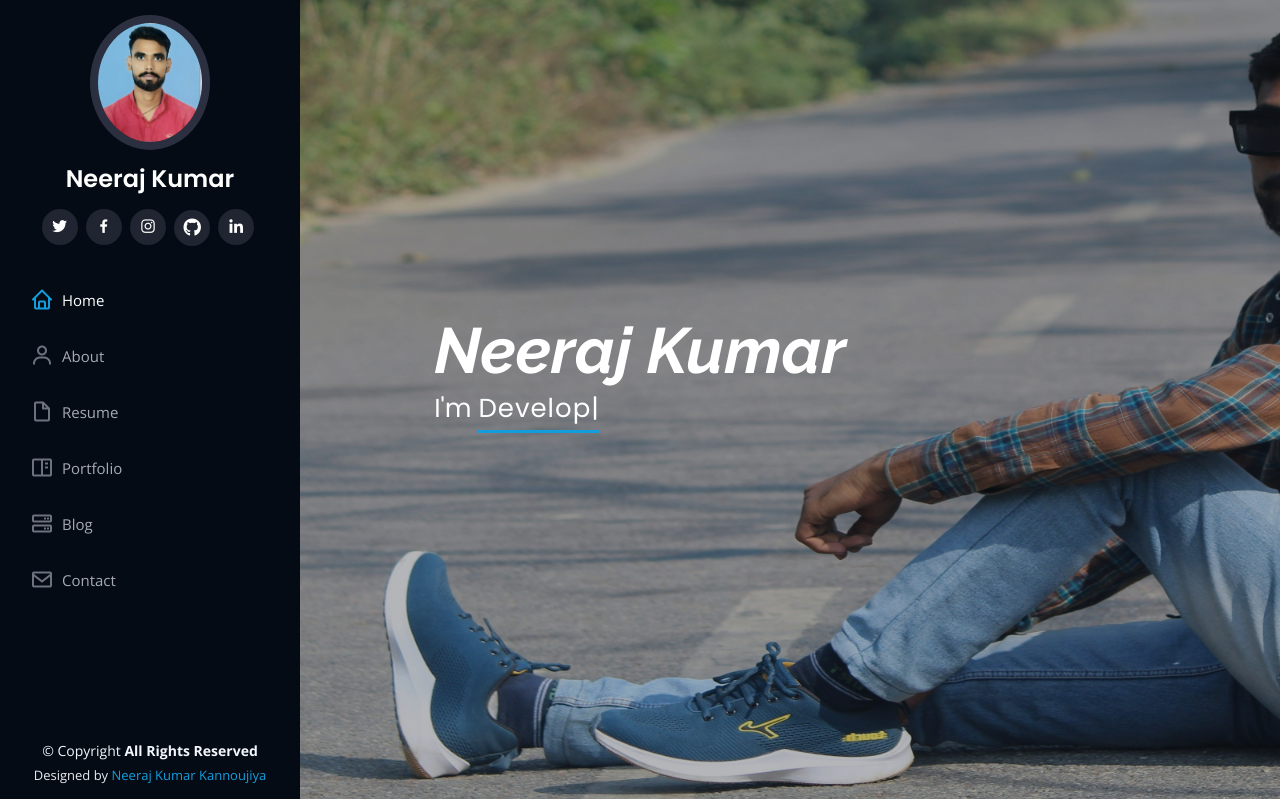
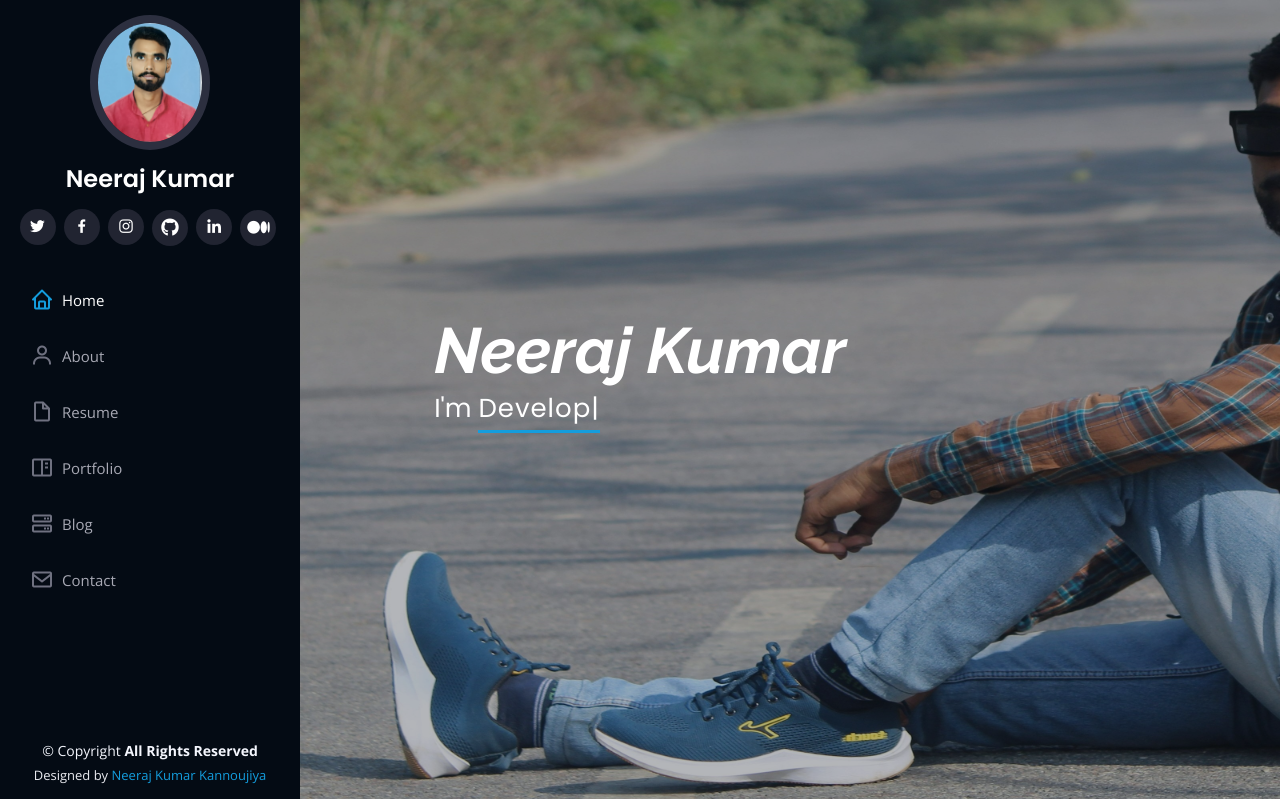
Before and after one commit to neerajkumarkannoujiya/My_Portfolio, a Django app: page / in a window 1280 px wide. Shown: the top 799 px of the page. Run offline with Django 4.2, Linux system fonts and the light colour scheme; some libraries are stand-ins or nearby versions.

Commit message:
First Commit

```diff
--- a/templates/home.html
+++ b/templates/home.html
@@ -55,6 +55,7 @@
           <a href="https://www.instagram.com/neerajkumarkannoujiya/" class="instagram"><i class="bx bxl-instagram"></i></a>
           <a href="https://github.com/neerajkumarkannoujiya/" class="instragram"><i class="fab fa-github"></i></a>
           <a href="https://www.linkedin.com/in/neerajkumarkannoujiya/" class="linkedin"><i class="bx bxl-linkedin"></i></a>
+          <a href="https://medium.com/@neerajkumarkannoujiya" class="medium"><i class="fab fa-medium"></i></a>
         </div>
       </div>
 
```
